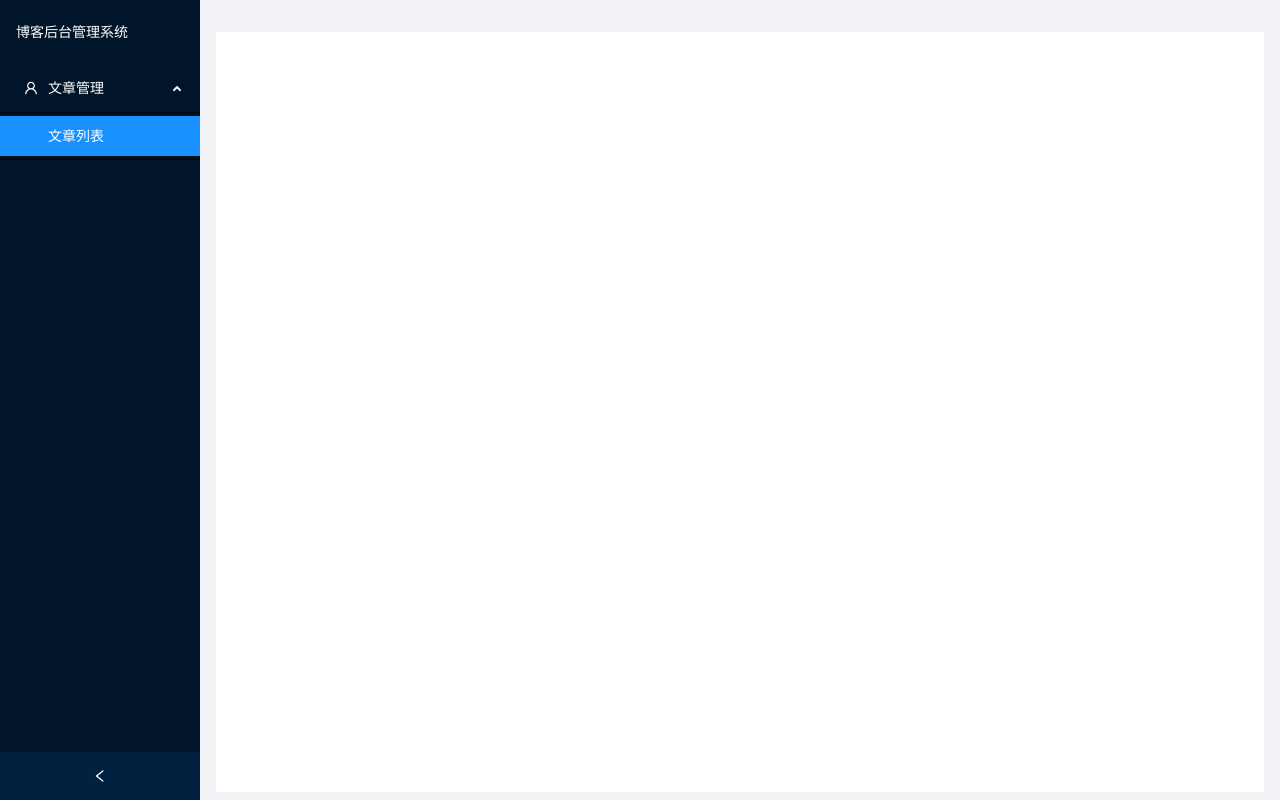
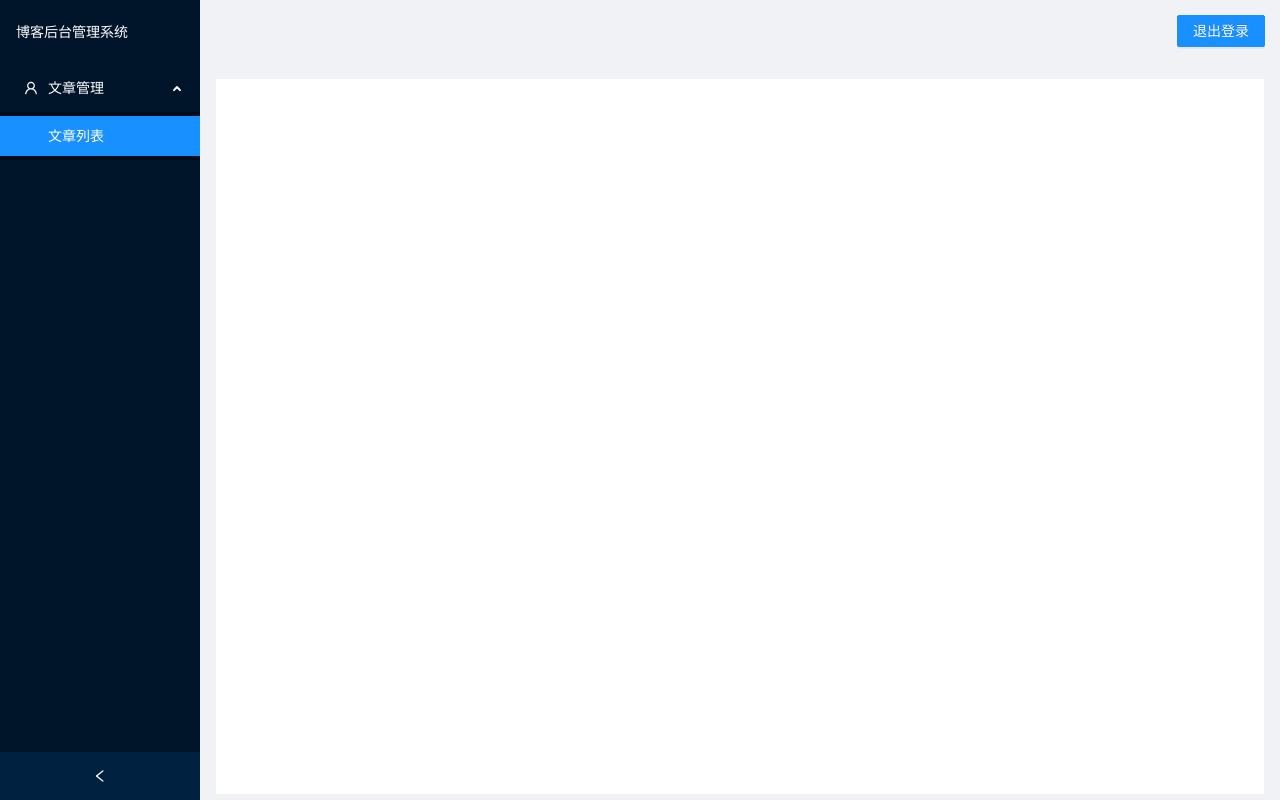
Before and after one commit to mengliuliu/blog-backstage, a React app: page /content in a window 1280 px wide. Built offline with nearby package versions, Linux system fonts and the light colour scheme.

Commit message:
加token验证和退出登录

```diff
--- a/src/utils/request.ts
+++ b/src/utils/request.ts
@@ -6,6 +6,10 @@ const myAxios = axios.create();
 myAxios.interceptors.request.use(
   function (config) {
     // 在发送请求之前做些什么
+    if (localStorage.getItem("token")) {
+      config.headers["Authorization"] =
+        "Bearer " + localStorage.getItem("token"); //把localStorage的token放在Authorization里
+    }
     return config;
   },
   function (error) {
--- a/src/view/content/index.tsx
+++ b/src/view/content/index.tsx
@@ -1,9 +1,10 @@
 import React, { useEffect, useState } from "react";
-import { Layout, Menu, Breadcrumb } from 'antd';
+import { Layout, Menu, Breadcrumb, Button, message } from 'antd';
 import {
   UserOutlined,
 } from '@ant-design/icons';
 import { Link, Outlet } from "react-router-dom";
+import { history } from "@src/utils/router";
 import styled from "styled-components";
 
 const { Header, Content, Footer, Sider } = Layout;
@@ -12,6 +13,12 @@ const { SubMenu } = Menu;
 
 const MainContent = () => {
   const [collapsed, setCollapsed] = useState<boolean>(false)
+
+  const quitLogin = () => {
+    message.success("退出登录成功")
+    localStorage.removeItem('token')
+    history.push("/home")
+  }
 
   const onCollapse = (collapsed: boolean) => {
     console.log(collapsed);
@@ -39,7 +46,11 @@ const MainContent = () => {
         </Sider>
 
         <Layout className="site-layout">
-          {/* <Header className="site-layout-background" style={{ padding: 0 }} /> */}
+          <div style={{
+            padding: "15px 15px 0 0",
+            display: "flex",
+            justifyContent: "flex-end"
+          }}><Button type="primary" onClick={quitLogin}>退出登录</Button></div>
           <Content style={{ margin: '0 16px' }}>
             <Breadcrumb style={{ margin: '16px 0' }}>
 
@@ -53,7 +64,7 @@ const MainContent = () => {
           </Content>
         </Layout>
       </Layout>
-    </Box>
+    </Box >
   )
 }
 
--- a/src/view/home/index.tsx
+++ b/src/view/home/index.tsx
@@ -15,6 +15,8 @@ const Home = () => {
     ModuleApi.login(params).then((res) => {
       // 跳转到内容页面
       // history.push('/content')
+      // 存储登录信息
+      localStorage.setItem('token', res.data.token)
       history.push('/content/articleManage/articleList')
     }, (err) => {
       console.log("err: ", err)
```
